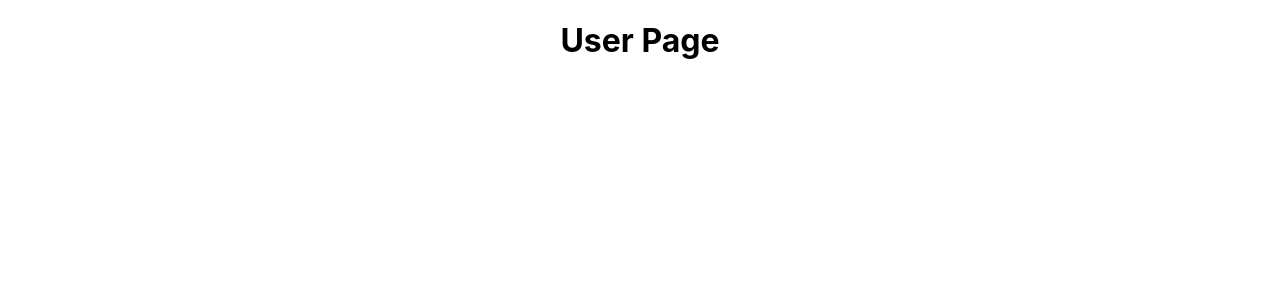
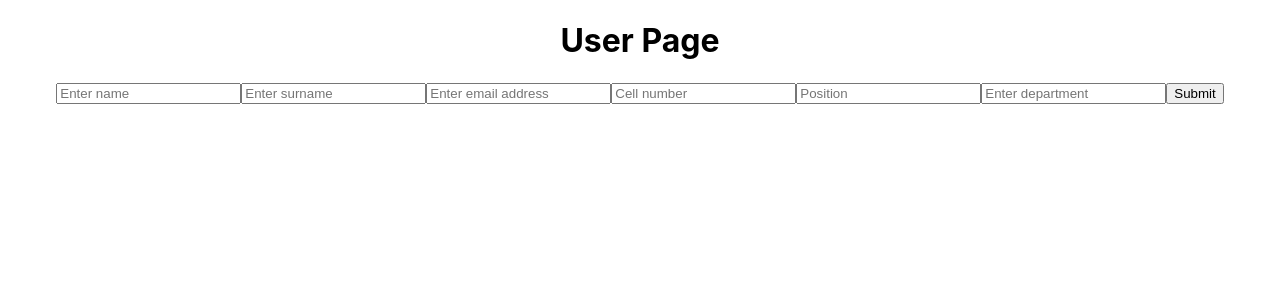
Before and after one commit to ReaDaCoder/employee-app, a React (Create React App) app: page / in a window 1280 px wide. Shown: the top 300 px of the page. Built offline with nearby package versions, Linux system fonts and the light colour scheme.

Commit message:
created user input

```diff
--- a/src/components/add.js
+++ b/src/components/add.js
@@ -1,6 +1,15 @@
 function User(){
     return(
-        <h1>User Page</h1>
+        <div class="wrapper">
+            <h1>User Page</h1>
+            <input type="text" placeholder="Enter name"/>
+            <input type="text" placeholder="Enter surname"/>
+            <input type="text" placeholder="Enter email address"/>
+            <input type="text" placeholder="Cell number"/>
+            <input type="text" placeholder="Position"/>
+            <input type="text" placeholder="Enter department"/>
+            <button>Submit</button>
+            </div>
     );
 }
 
```
